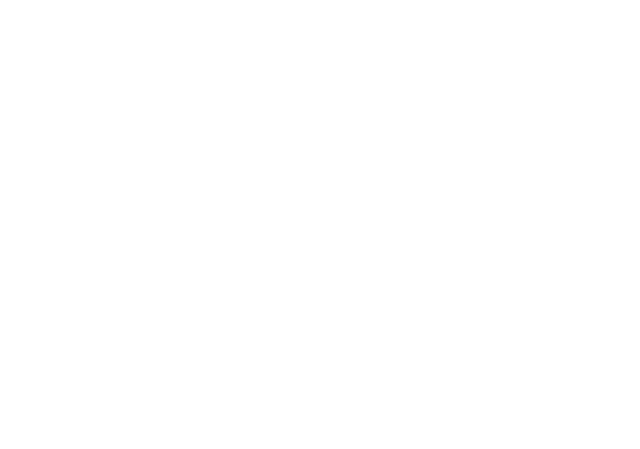
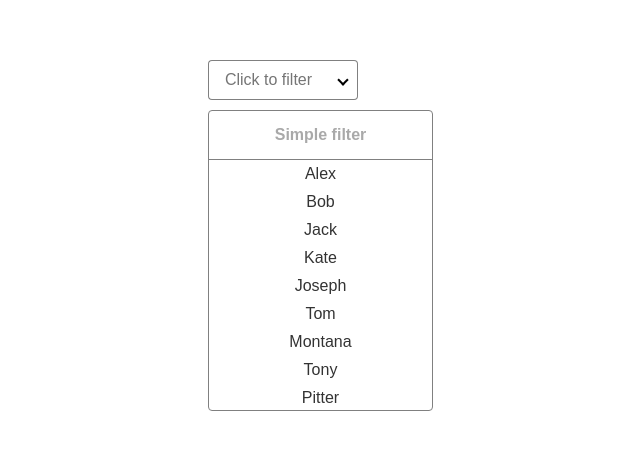
Before and after one commit to zdisuk/custom-dropdown, a Vue app: page / in a window 1280 px wide. Shown: the part 165-614 px from the top of the page, without its empty margins (357-997 px from the left). Built offline with nearby package versions, Linux system fonts and the light colour scheme.

Commit message:
add basic styles

```diff
--- a/src/App.vue
+++ b/src/App.vue
@@ -1,5 +1,5 @@
 <template>
-  <the-dropdown></the-dropdown>
+  <the-dropdown :users="users"></the-dropdown>
 </template>
 
 <script>
@@ -8,10 +8,54 @@
   components: {
     TheDropdown
   },
+  data(){
+    return {
+      users: [
+        {id: 0, name: "Alex", isActive: true,},
+        {id: 1, name: "Bob", isActive: false,},
+        {id: 2, name: "Jack", isActive: false,},
+        {id: 3, name: "Kate", isActive: false,},
+        {id: 4, name: "Joseph", isActive: false,},
+        {id: 5, name: "Tom", isActive: false,},
+        {id: 6, name: "Montana", isActive: false,},
+        {id: 7, name: "Tony", isActive: false,},
+        {id: 8, name: "Pitter", isActive: false,},
+        {id: 9, name: "Caroline", isActive: false,},
+        {id: 10, name: "Andrew", isActive: false,},
+        {id: 11, name: "Pall", isActive: false,},
+        {id: 12, name: "Brad", isActive: false,},
+        {id: 13, name: "Carl", isActive: false,},
+        {id: 14, name: "Luis", isActive: false,},
+        {id: 15, name: "Fenix", isActive: false,},
+        {id: 16, name: "Julie", isActive: false,},
+        {id: 17, name: "Rihana", isActive: false,},
+        {id: 18, name: "Rocky", isActive: false,},
+        {id: 19, name: "Rick", isActive: false,},
+        {id: 20, name: "Leonardo", isActive: false,},
+        {id: 21, name: "Angelina", isActive: false,},
+        {id: 22, name: "Arnold", isActive: false,},
+        {id: 23, name: "Fury", isActive: false,},
+        {id: 24, name: "German", isActive: false,},
+      ]
+    }
+  }
 
 }
 </script>
 
 <style>
-
+*{
+  box-sizing: border-box;
+  margin: 0;
+  padding: 0;
+}
+body{
+  font-family: sans-serif;
+  font-style: normal;
+  width: 100vw;
+  height: 100vh;
+  display: flex;
+  justify-content: center;
+  align-items: center;
+}
 </style>
--- a/src/components/dropdown/TheDropdown.vue
+++ b/src/components/dropdown/TheDropdown.vue
@@ -1,13 +1,119 @@
 <template>
-
+  <div class="wrapper">
+    <div class="input-bar">
+      <input
+        class="input-bar__search"
+        placeholder="Click to filter"
+        type="text"
+      >
+      <div class="input-bar__button">
+        <div class="input-bar__arrow"></div>
+      </div>
+    </div>
+    <div class="list">
+      <div class="list__title">Simple filter</div>
+      <div class="list__options">
+        <p
+          v-for="user in users"
+          :key="user.id"
+          class="list__option"
+        >{{ user.name }}</p>
+      </div>
+    </div>
+  </div>
 </template>
 
 <script>
 export default {
+  props: {
+    users: {
+      type: Object,
+      required: true
+    }
+  }
 
 }
 </script>
 
-<style>
+<style lang="scss" scoped>
+.wrapper {
+  width: 150px;
+  min-height: 300px;
+  max-height: fit-content;
+}
+.input-bar {
+  display: flex;
+  cursor: pointer;
+  margin-bottom: 10px;
+		&__search {
+      color: #000;
+      height: 40px;
+      width: 80%;
+      padding: 0 5px;
+      text-align: center;
+      font-size: 1rem;
+      outline: none;
+      border: 1px solid gray;
+      border-right: none;
+      border-radius: 4px;
+      border-top-right-radius: 0;
+      border-bottom-right-radius: 0;
+		}
 
+		&__button {
+      width: 20%;
+      height: 40px;
+      border: 1px solid gray;
+      display: flex;
+      justify-content: center;
+      align-items: center;
+      border-left: none;
+      border-radius: 4px;
+      border-top-left-radius: 0;
+      border-bottom-left-radius: 0;
+		}
+
+		&__arrow {
+      border: solid black;
+      border-width: 0 2px 2px 0;
+      display: inline-block;
+      transform: rotate(45deg);
+      padding: 3px;
+      transition: all 0.3s ease-out;
+		}
+}
+.list {
+  width: 150%;
+  height: fit-content;
+  border: 1px solid gray;
+  border-radius: 4px;
+		&__title {
+      position: relative;
+      top: 0;
+      padding: 15px 10px;
+      text-align: center;
+      border-bottom: 1.5px solid gray;
+      color: darkgray;
+      font-weight: bold;
+		}
+
+		&__options {
+      overflow: scroll;
+      height: fit-content;
+      max-height: 250px;
+		}
+
+		&__option {
+      color: #333;
+      padding: 5px 10px;
+      display: flex;
+      justify-content: center;
+      font-size: 1rem;
+        &:hover{
+          background-color: darkgray;
+          cursor: pointer;
+          color: black;
+        }
+		}
+}
 </style>
```
